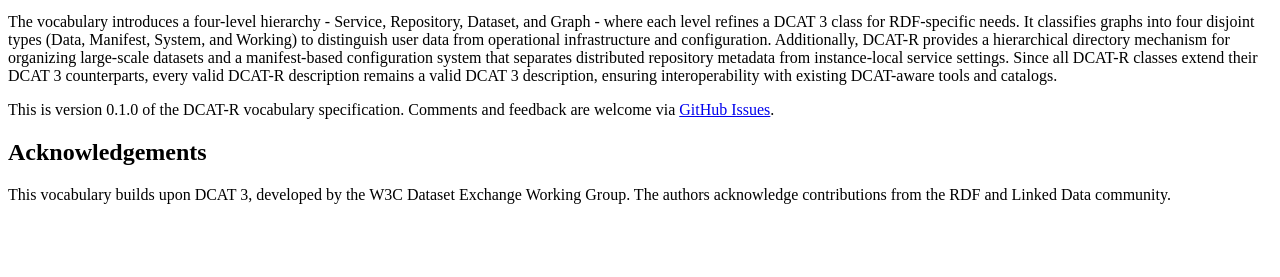
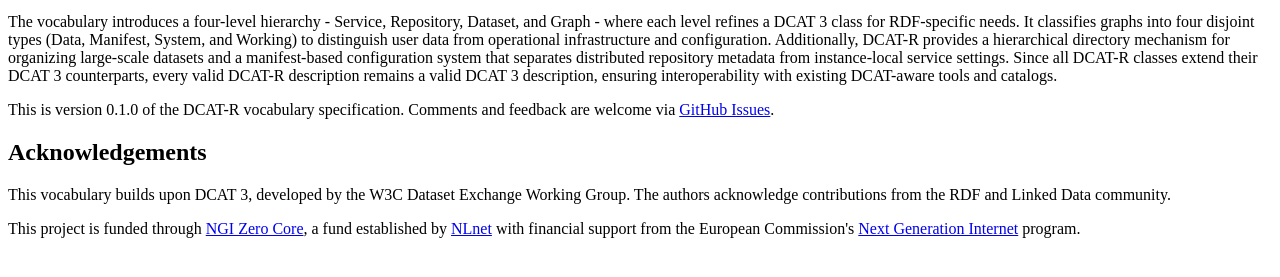
Before and after one commit to dcat-r/spec, a website: page docs/index.html in a window 1280 px wide. Shown: the part 137-414 px from the top of the page. Drawn offline with Linux system fonts and the light colour scheme.

Commit message:
Add NGI Zero and NLnet links

```diff
--- a/docs/index.html
+++ b/docs/index.html
@@ -117,6 +117,12 @@
       Working Group. The authors acknowledge contributions from the RDF and
       Linked Data community.
     </p>
+    <p>
+      This project is funded through <a href="https://nlnet.nl/core">NGI Zero Core</a>,
+      a fund established by <a href="https://nlnet.nl/">NLnet</a> with financial
+      support from the European Commission's <a href="https://ngi.eu/">Next Generation
+      Internet</a> program.
+    </p>
   </section>
 </body>
 </html>
```
Also changed, not shown: README.md.
